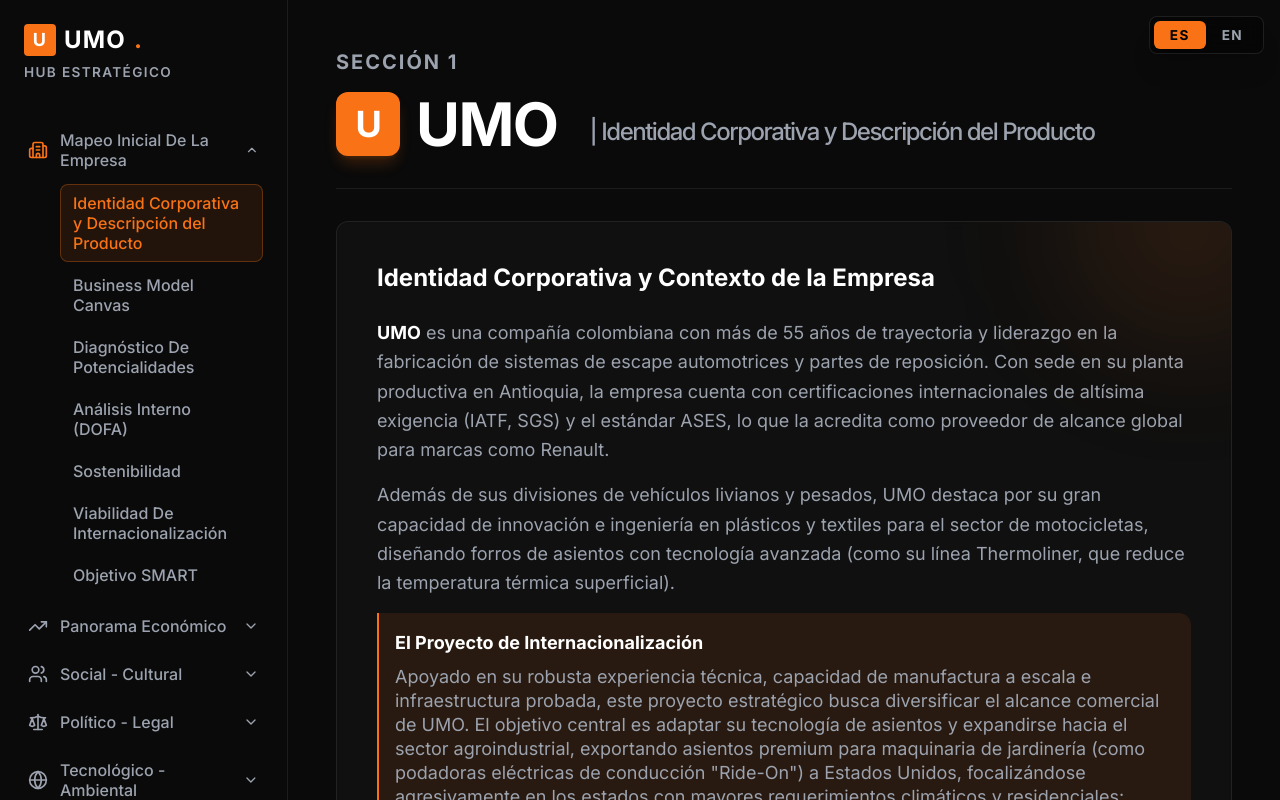
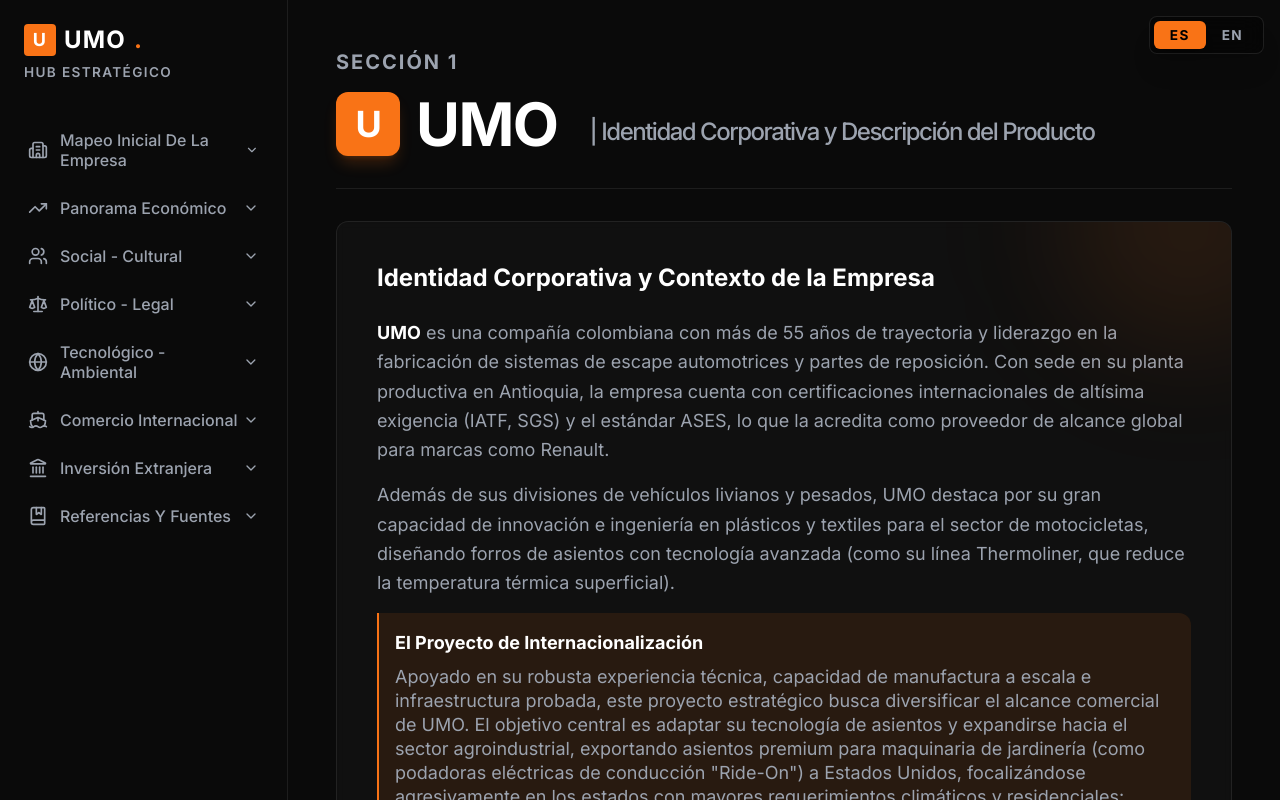
Before and after one commit to 4builes-crypto/Umo-internationalization, a React (Vite) app: page / in a window 1280 px wide. Shown: the top 800 px of the page. Built offline with nearby package versions, Linux system fonts and the light colour scheme.

Commit message:
style: set sidebar categories to be collapsed by default

```diff
--- a/src/components/Sidebar.tsx
+++ b/src/components/Sidebar.tsx
@@ -9,10 +9,7 @@
 
 export const Sidebar = () => {
   const [isOpen, setIsOpen] = useState(false);
-  const [expandedCategories, setExpandedCategories] = useState<Record<string, boolean>>({
-    'fase1': true,
-    'referencias': true
-  });
+  const [expandedCategories, setExpandedCategories] = useState<Record<string, boolean>>({});
 
   const { t } = useLanguage();
 
```
